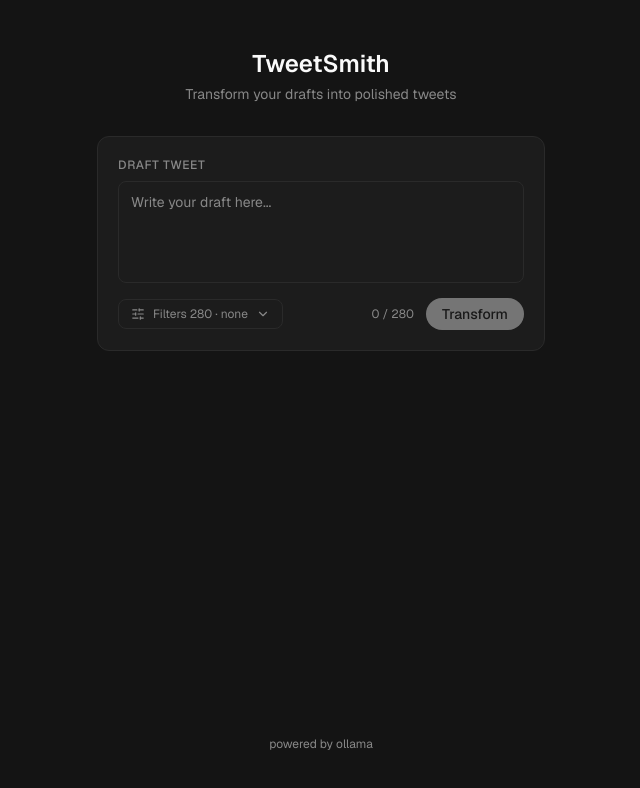
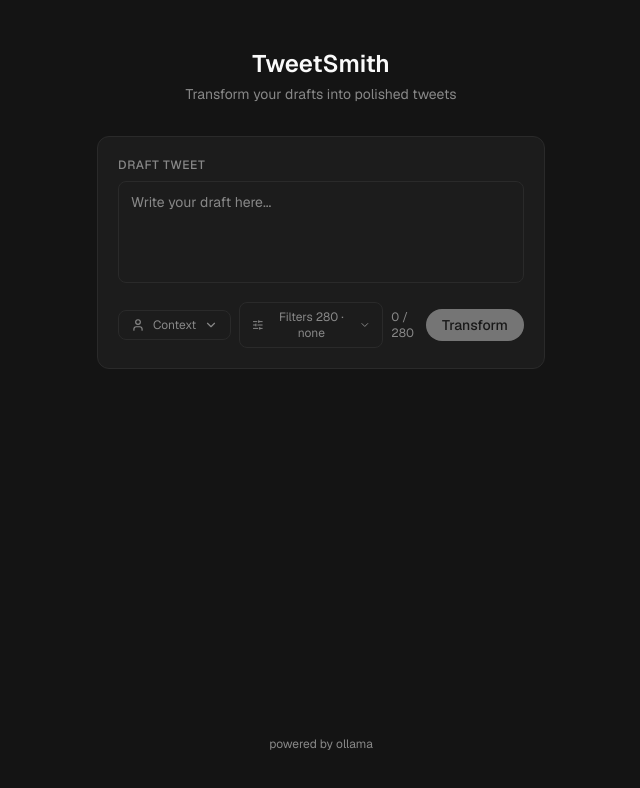
Before and after one commit to xdecker/tweetsmith, a Next.js app: page / in a window 1280 px wide. Shown: the top 788 px of the page, without its empty margins (319-959 px from the left). Built offline with nearby package versions, Linux system fonts and the light colour scheme.

Commit message:
feat: add context panel to TweetTransformer
- Import ContextButton and ContextPanel components
- Add context state (open, value, hasContext indicator)
- Wire ContextPanel with onContextChange handler
- Pass context to API request body

```diff
--- a/app/components/TweetTransformer.tsx
+++ b/app/components/TweetTransformer.tsx
@@ -2,6 +2,7 @@
 
 import { useState } from "react";
 import { FilterButton, FilterPanel, type Filters } from "./FilterOptions";
+import { ContextButton, ContextPanel } from "./ContextSettings";
 
 export function TweetTransformer() {
   const [input, setInput] = useState("");
@@ -11,6 +12,9 @@ export function TweetTransformer() {
 
   const [filtersOpen, setFiltersOpen] = useState(false);
   const [filters, setFilters] = useState<Filters>({ maxChars: 280, emojiMode: "none" });
+  const [contextOpen, setContextOpen] = useState(false);
+  const [context, setContext] = useState("");
+  const hasContext = context.length > 0;
   const characterCount = input.length;
   const maxCharacters = 280;
 
@@ -27,7 +31,7 @@ export function TweetTransformer() {
         headers: {
           "Content-Type": "application/json",
         },
-        body: JSON.stringify({ draft: input, filters }),
+        body: JSON.stringify({ draft: input, filters, context }),
       });
 
       const data = await response.json();
@@ -58,9 +62,10 @@ export function TweetTransformer() {
           rows={4}
           className="w-full bg-[#1c1c1c] text-[#fafafa] placeholder-[#888888] border border-[#2a2a2a] rounded-lg px-3 py-2.5 text-sm resize-none focus:outline-none focus:border-[#3a3a3a] transition-colors"
         />
-        <div className="flex items-center justify-between mt-2">
+        <div className="flex items-center gap-2 mt-3">
+          <ContextButton isOpen={contextOpen} onToggle={() => setContextOpen(!contextOpen)} hasContext={hasContext} />
           <FilterButton isOpen={filtersOpen} onToggle={() => setFiltersOpen(!filtersOpen)} filters={filters} />
-          <div className="flex items-center gap-3">
+          <div className="flex items-center gap-3 ml-auto">
             <span className={`text-xs ${characterCount > maxCharacters ? "text-red-400" : "text-[#888888]"}`}>
               {characterCount} / {maxCharacters}
             </span>
@@ -73,6 +78,7 @@ export function TweetTransformer() {
             </button>
           </div>
         </div>
+        {contextOpen && <ContextPanel onContextChange={setContext} />}
         {filtersOpen && <FilterPanel filters={filters} onFiltersChange={setFilters} />}
         {error && (
           <p className="mt-3 text-xs text-red-400">{error}</p>
```
